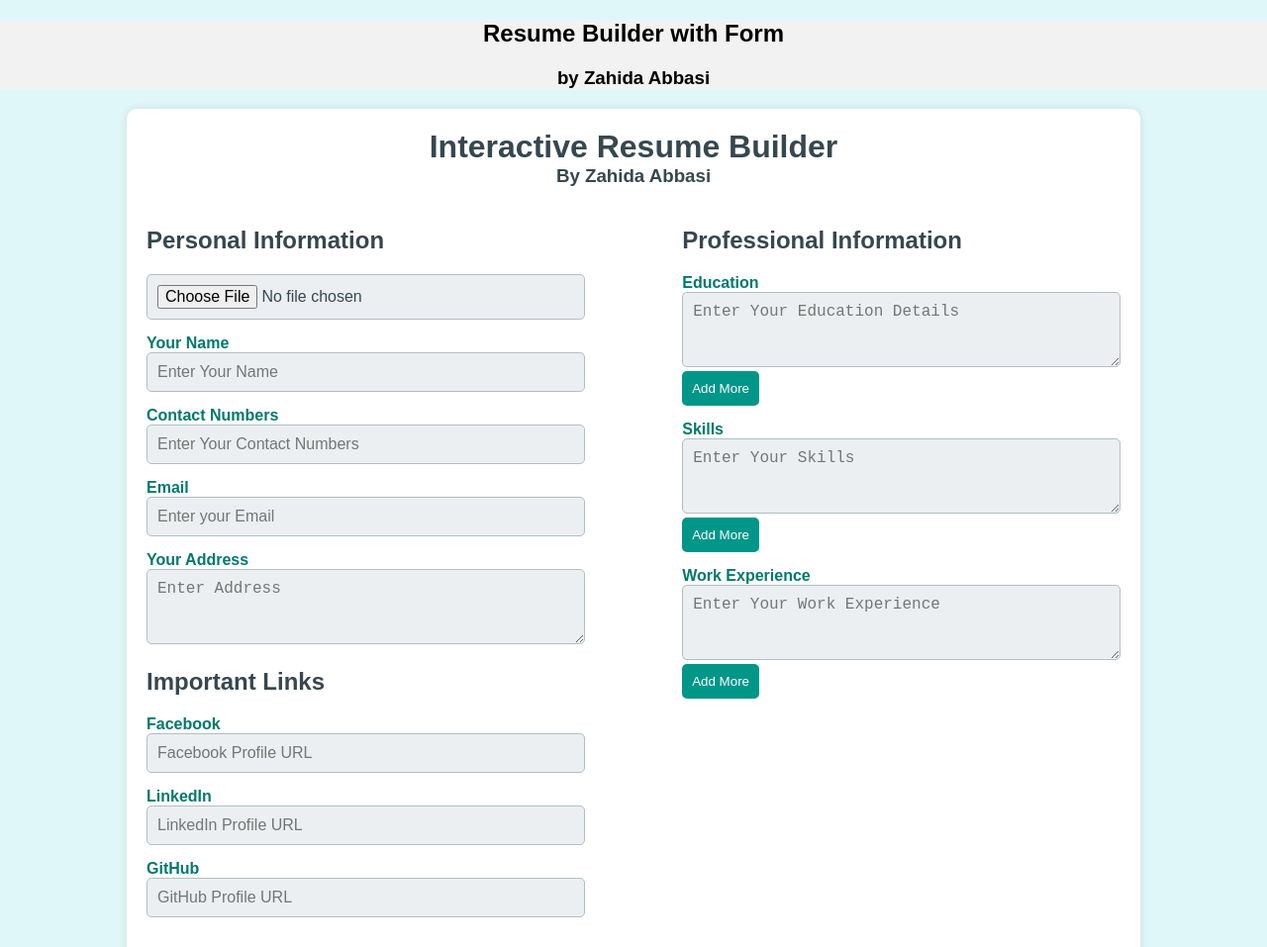
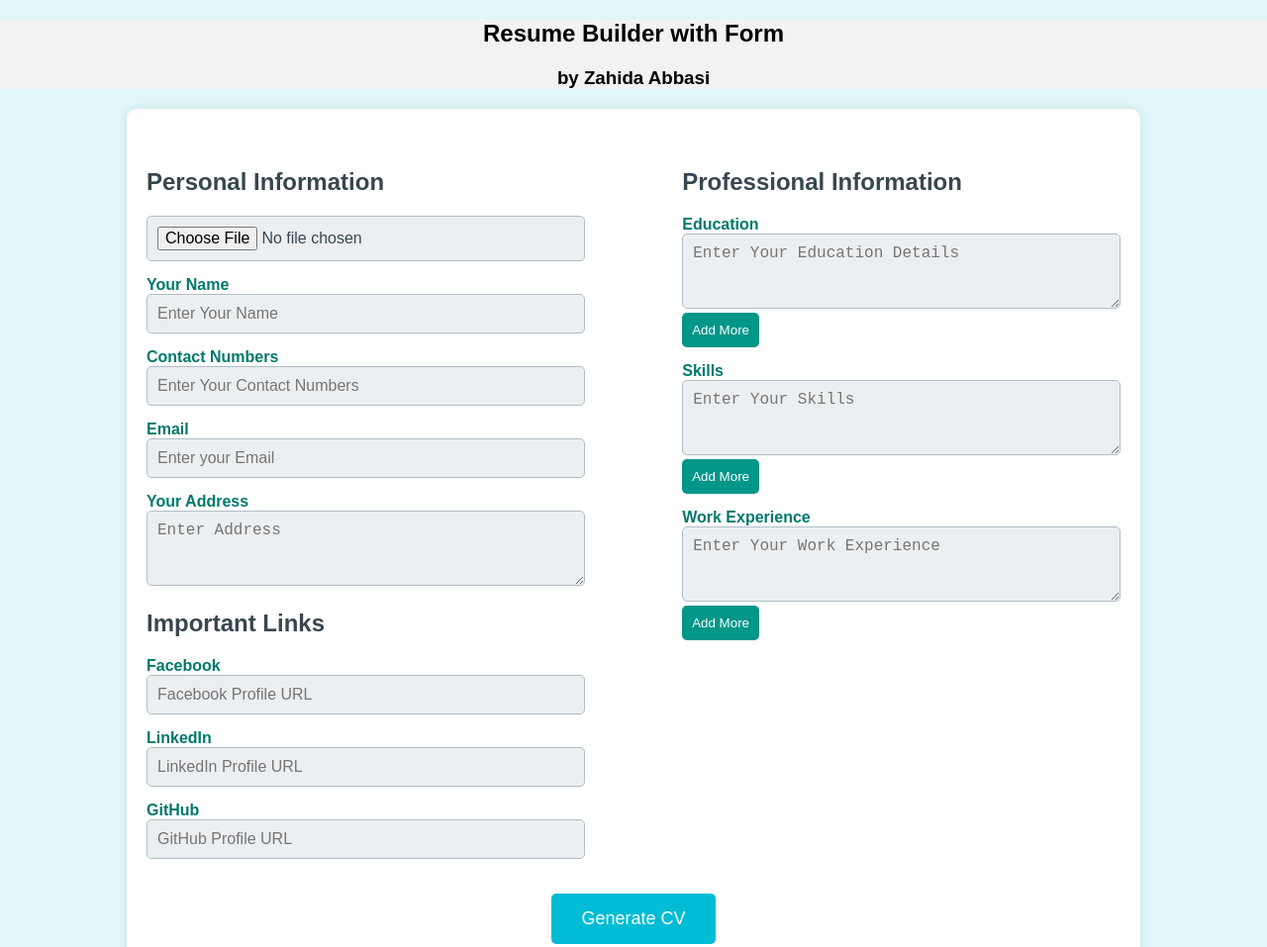
Before and after one commit to afaque-abbasi/resume-builder-with-form, a website: page index.html in a window 1280 px wide. Shown: the top 957 px of the page at 99% size. Drawn offline with Linux system fonts and the light colour scheme.

Commit message:
Update index.html

```diff
--- a/index.html
+++ b/index.html
@@ -15,8 +15,8 @@
     <!-- Input Form Section -->
     <div class="input-container" id="inputContainer">
         <div class="heading">
-            <h1>Interactive Resume Builder</h1>
-            <h3>By Zahida Abbasi</h3>
+<!--             <h1>Interactive Resume Builder</h1>
+            <h3>By Zahida Abbasi</h3> -->
         </div>
 
         <!-- Personal Information Section -->
```
